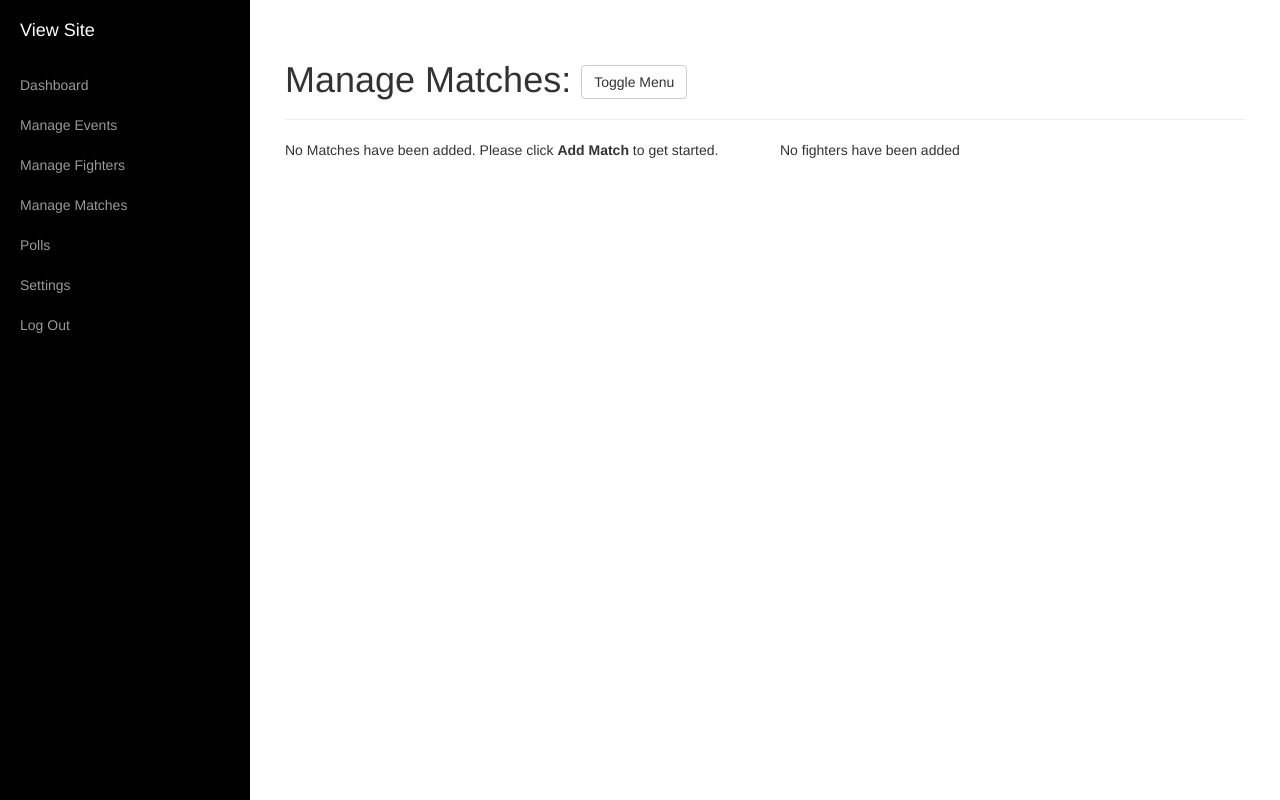
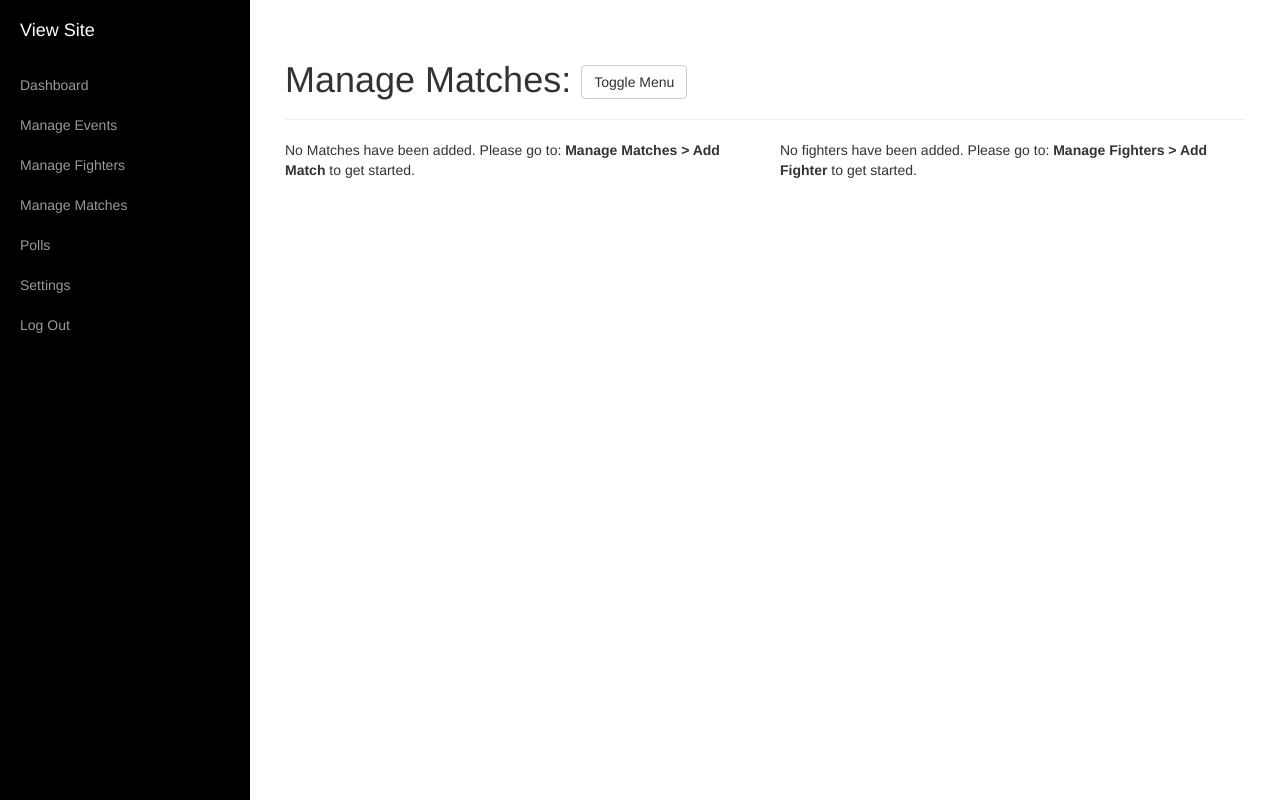
Before and after one commit to red-shift/sparta-app, a Django app: template polls/templates/sparta/admin/polls-quick-view.html in a window 1280 px wide. Run offline with Django 3.2, Linux system fonts and the light colour scheme; the template is opened without the code that fills it, so the values that code supplies are empty; some libraries are stand-ins or nearby versions.

Commit message:
updated polls-quickview, vote-match, and vote-performance

```diff
--- a/polls/templates/sparta/admin/polls-quick-view.html
+++ b/polls/templates/sparta/admin/polls-quick-view.html
@@ -34,12 +34,12 @@
                 </table>
             </div>
             {% else %}
-            <p>No Matches have been added. Please click <strong>Add Match</strong> to get started.</p>
+            <p>No Matches have been added. Please go to: <strong>Manage Matches > Add Match</strong> to get started.</p>
             {% endif %}
         </div>
 
-
         <div class="col-lg-6">
+            <div class="row"></div>
             {% if fighters %}
             <div class="table-responsive">
                 <table class="table table-hover">
@@ -62,7 +62,7 @@
                 </table>
             </div>
             {% else %}
-            <p>No fighters have been added</p>
+            <p>No fighters have been added. Please go to: <strong>Manage Fighters > Add Fighter</strong> to get started.</p>
             {% endif %}
         </div>
     </div>
--- a/polls/templates/sparta/forms/vote-match.html
+++ b/polls/templates/sparta/forms/vote-match.html
@@ -27,7 +27,7 @@
                     <input type="submit" class="btn btn-warning" value="Vote" />
                     </form>
                 {% else %}
-                    <p class="no-data">No matches are open </p>
+                    <p class="no-data">No matches are have been set.</p>
                 {% endif %}
             {% else %}
                 <p class="no-data">You have already voted for this half! Thank you for your participation. </p>
--- a/polls/templates/sparta/forms/vote-performance.html
+++ b/polls/templates/sparta/forms/vote-performance.html
@@ -26,7 +26,7 @@
                     <input type="submit" class="btn btn-warning" value="Vote" />
                     </form>
                 {% else %}
-                    <p class="no-data">No fighters are open </p>
+                    <p class="no-data">No fighters are have been added. </p>
                 {% endif %}
             {% else %}
                 <p class="no-data">You have already voted! Thank you for your participation. </p>
--- a/polls/views.py
+++ b/polls/views.py
@@ -215,7 +215,7 @@ class AddFighterView(LoginRequiredMixin, SuccessMessageMixin, CreateView):
     form_class = FighterForm
     template_name = 'sparta/forms/add-fighter.html'
     success_message = 'Fighter was added successfully'
-    success_url = reverse_lazy('sparta:manage-fighters')
+    success_url = reverse_lazy('sparta:add-fighter')
 
 
 class UpdateFighterView(LoginRequiredMixin, SuccessMessageMixin, UpdateView):
```
